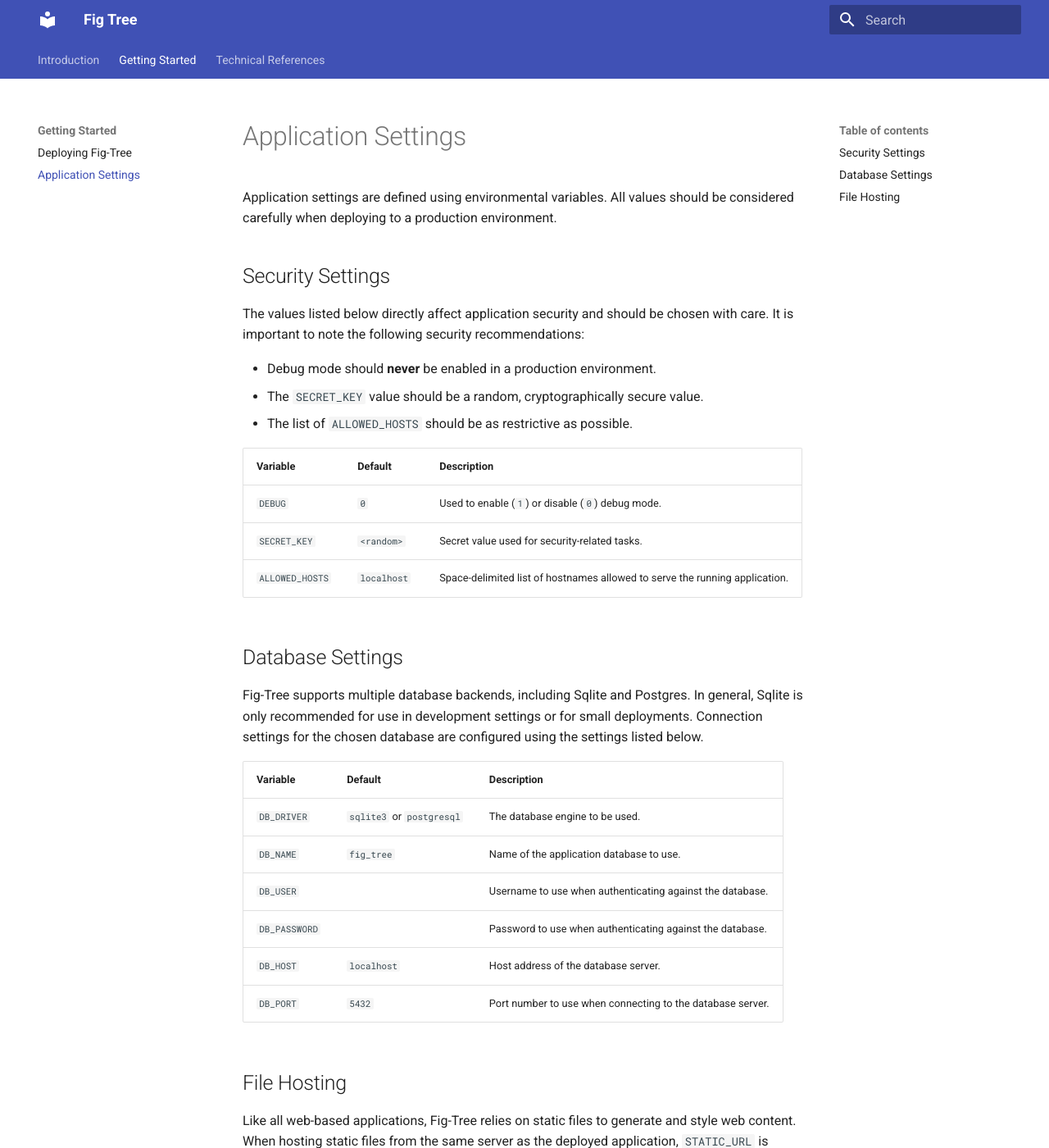
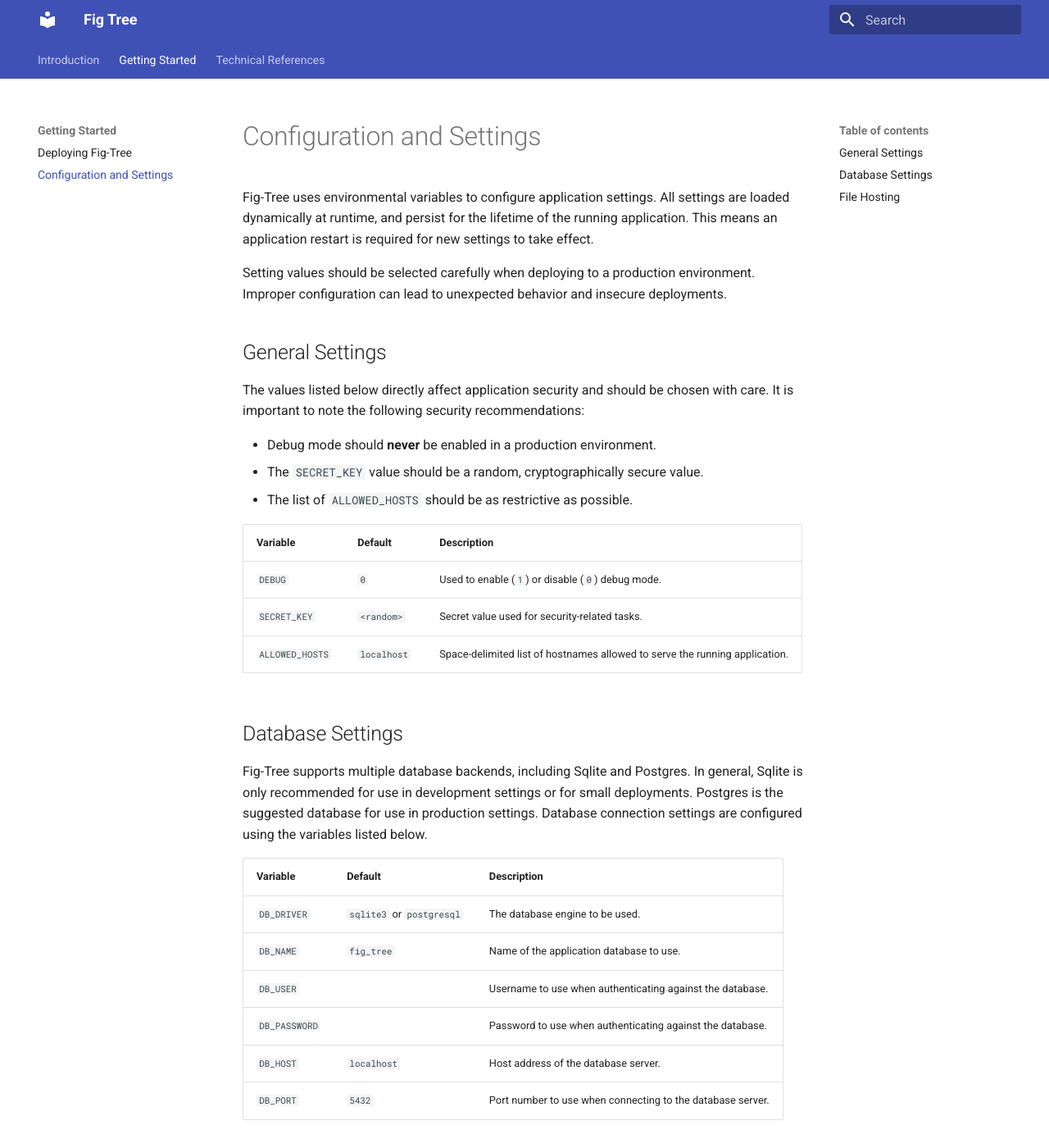
Before and after one commit to djperrefort/fig-tree, an MkDocs documentation site: the page built from docs/getting_started/configuration.md, in a window 1280 px wide and 1400 px high. Shown: the whole window at 82% size. Built offline with MkDocs 1.6.1 and Material for MkDocs 9.7.7, drawn with Linux system fonts in a browser that asks for light colours.

Commit message:
Updates configuration docs

```diff
--- a/docs/getting_started/configuration.md
+++ b/docs/getting_started/configuration.md
@@ -1,9 +1,13 @@
-# Application Settings
+# Configuration and Settings
 
-Application settings are defined using environmental variables.
-All values should be considered carefully when deploying to a production environment.
+Fig-Tree uses environmental variables to configure application settings.
+All settings are loaded dynamically at runtime, and persist for the lifetime of the running application.
+This means an application restart is required for new settings to take effect.
 
-## Security Settings
+Setting values should be selected carefully when deploying to a production environment.
+Improper configuration can lead to unexpected behavior and insecure deployments.
+
+## General Settings
 
 The values listed below directly affect application security and should be chosen with care.
 It is important to note the following security recommendations:
@@ -22,16 +26,17 @@ It is important to note the following security recommendations:
 
 Fig-Tree supports multiple database backends, including Sqlite and Postgres.
 In general, Sqlite is only recommended for use in development settings or for small deployments.
-Connection settings for the chosen database are configured using the settings listed below.
+Postgres is the suggested database for use in production settings.
+Database connection settings are configured using the variables listed below.
 
-| Variable      | Default                  | Description                                                |
-|---------------|--------------------------|------------------------------------------------------------|
-| `DB_DRIVER`   | `sqlite3` or `postgresql` | The database engine to be used.                             |
-| `DB_NAME`     | `fig_tree`               | Name of the application database to use.                   |
-| `DB_USER`     |                          | Username to use when authenticating against the database.  |
-| `DB_PASSWORD` |                          | Password to use when authenticating against the database.  |
-| `DB_HOST`     | `localhost`              | Host address of the database server.                       |
-| `DB_PORT`     | `5432`                   | Port number to use when connecting to the database server. |
+| Variable      | Default                   | Description                                                |
+|---------------|---------------------------|------------------------------------------------------------|
+| `DB_DRIVER`   | `sqlite3` or `postgresql` | The database engine to be used.                            |
+| `DB_NAME`     | `fig_tree`                | Name of the application database to use.                   |
+| `DB_USER`     |                           | Username to use when authenticating against the database.  |
+| `DB_PASSWORD` |                           | Password to use when authenticating against the database.  |
+| `DB_HOST`     | `localhost`               | Host address of the database server.                       |
+| `DB_PORT`     | `5432`                    | Port number to use when connecting to the database server. |
 
 ## File Hosting
 
--- a/mkdocs.yml
+++ b/mkdocs.yml
@@ -18,8 +18,11 @@ plugins:
   - mkdocstrings
 markdown_extensions:
   - pymdownx.superfences
+  - admonition
   - pymdownx.tabbed:
       alternate_style: true
+  - toc:
+      permalink: true
 nav:
   - index.md
   - Getting Started:
```
